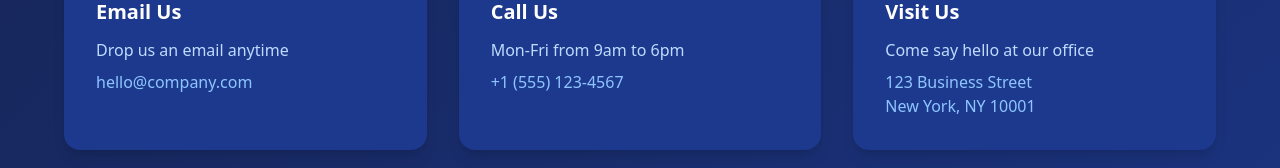
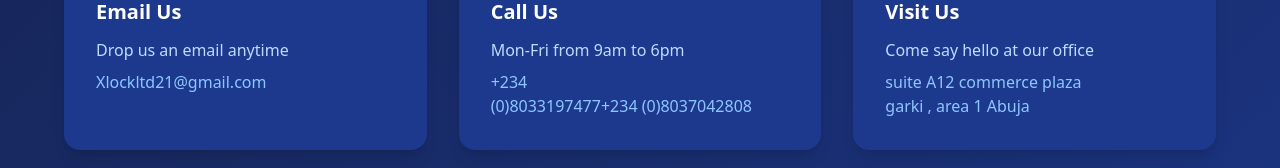
Before and after one commit to onoja11/computerSite, a React (Vite) app: page / in a window 1280 px wide. Shown: the part 1884-2052 px from the top of the page. Built offline with nearby package versions, Linux system fonts and the light colour scheme; no server answers.

Commit message:
made some edites in about

```diff
--- a/src/layouts/components/About.jsx
+++ b/src/layouts/components/About.jsx
@@ -22,7 +22,7 @@ export default function About() {
             <div className="space-y-6">
               <h3 className="text-3xl font-bold text-white">Our Story</h3>
               <p className="text-blue-200 leading-relaxed">
-                Founded in 2020, we started with a simple mission: to deliver innovative solutions
+                Founded in 2006, we started with a simple mission: to deliver innovative solutions
                 that make a real difference. What began as a small startup has grown into a thriving
                 company serving clients worldwide.
               </p>
--- a/src/layouts/components/Contact.jsx
+++ b/src/layouts/components/Contact.jsx
@@ -77,8 +77,8 @@ export default function ContactSection() {
             </div>
             <h3 className="text-xl font-semibold text-white mb-3">Email Us</h3>
             <p className="text-blue-200 mb-2">Drop us an email anytime</p>
-            <a href="mailto:hello@company.com" className="text-blue-300 font-medium hover:underline">
-              hello@company.com
+            <a href="mailto: Xlockltd21@gmail.com" className="text-blue-300 font-medium hover:underline">
+             Xlockltd21@gmail.com
             </a>
           </div>
 
@@ -88,8 +88,11 @@ export default function ContactSection() {
             </div>
             <h3 className="text-xl font-semibold text-white mb-3">Call Us</h3>
             <p className="text-blue-200 mb-2">Mon-Fri from 9am to 6pm</p>
-            <a href="tel:+15551234567" className="text-blue-300 font-medium hover:underline">
-              +1 (555) 123-4567
+            <a href="tel:+2348033197477" className="text-blue-300 font-medium hover:underline">
+              +234 (0)8033197477
+            </a>
+            <a href="tel:+2348037042808" className="text-blue-300 font-medium hover:underline">
+               +234 (0)8037042808
             </a>
           </div>
 
@@ -99,7 +102,7 @@ export default function ContactSection() {
             </div>
             <h3 className="text-xl font-semibold text-white mb-3">Visit Us</h3>
             <p className="text-blue-200 mb-2">Come say hello at our office</p>
-            <p className="text-blue-300 font-medium">123 Business Street<br/>New York, NY 10001</p>
+            <p className="text-blue-300 font-medium"> suite A12 commerce plaza<br/>garki , area 1 Abuja</p>
           </div>
         </div>
 
```
